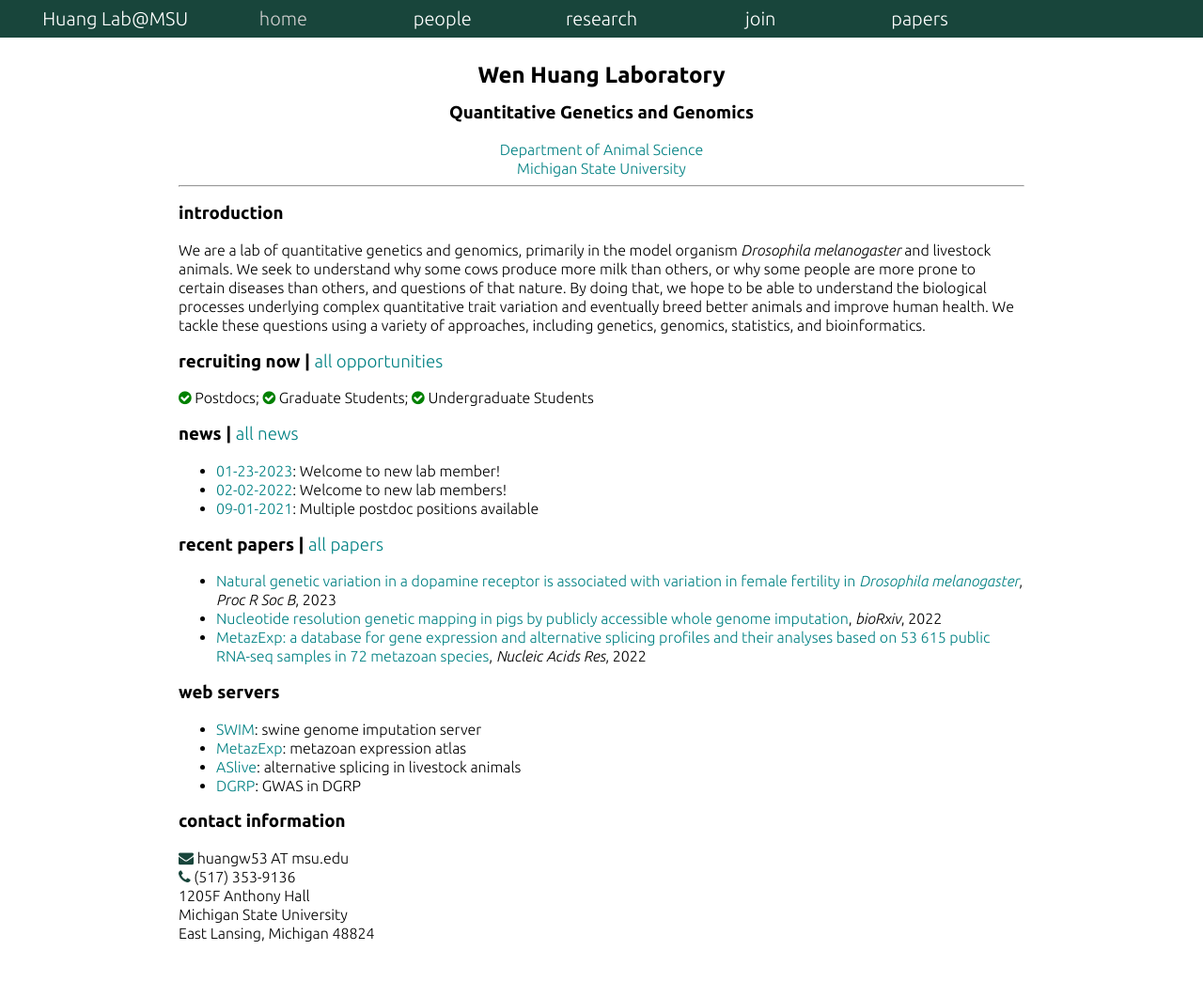
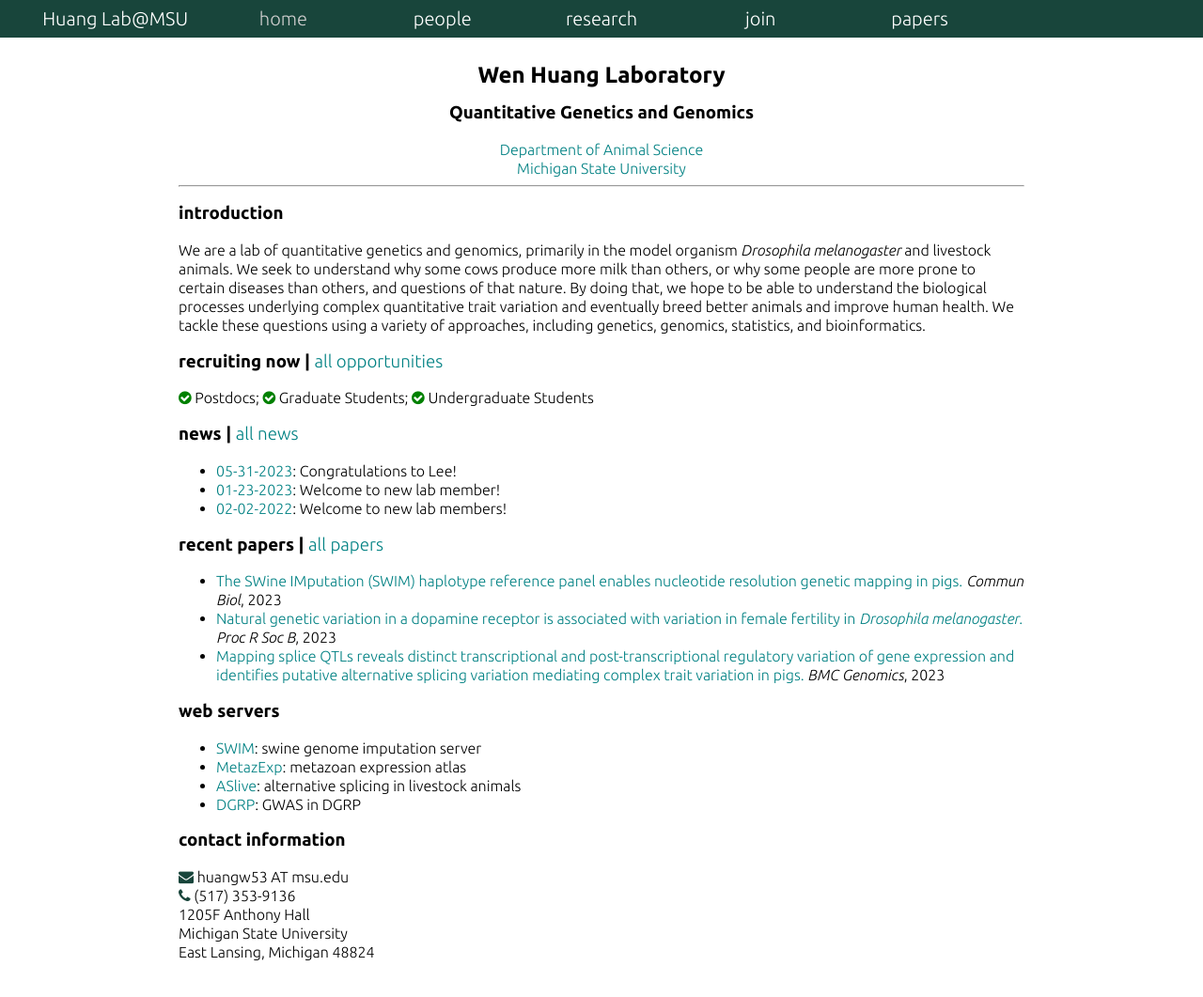
Before and after one commit to qgg-lab/qgg-lab.github.io, a Jekyll site: the page built from _pages/index.md, in a window 1280 px wide and 1089 px high. Shown: the top 1061 px of the window at 94% size. Built offline with Jekyll 4.4.1, drawn with Linux system fonts in a browser that asks for light colours; some web fonts are replaced.

Commit message:
may 2023 update

```diff
--- a/_pages/index.md
+++ b/_pages/index.md
@@ -35,9 +35,11 @@ We are a lab of quantitative genetics and genomics, primarily in the model organ
 </ul>
 
 ### recent papers | <a href="{{ site.baseurl }}/publications.html">all papers</a>
-- <a href="https://doi.org/10.1098/rspb.2023.0375" target="_blank">Natural genetic variation in a dopamine receptor is associated with variation in female fertility in <i>Drosophila melanogaster</i></a>, <i>Proc R Soc B</i>, 2023
-- <a href="https://www.biorxiv.org/content/10.1101/2022.05.18.492518v1" target="_blank">Nucleotide resolution genetic mapping in pigs by publicly accessible whole genome imputation</a>, <i>bioRxiv</i>, 2022
-- <a href="https://academic.oup.com/nar/advance-article/doi/10.1093/nar/gkab933/6413608" target="_blank">MetazExp: a database for gene expression and alternative splicing profiles and their analyses based on 53 615 public RNA-seq samples in 72 metazoan species</a>, <i>Nucleic Acids Res</i>, 2022
+
+- <a href="https://www.nature.com/articles/s42003-023-04933-9" target="_blank">The SWine IMputation (SWIM) haplotype reference panel enables nucleotide resolution genetic mapping in pigs.</a> <i>Commun Biol</i>, 2023
+- <a href="https://doi.org/10.1098/rspb.2023.0375" target="_blank">Natural genetic variation in a dopamine receptor is associated with variation in female fertility in <i>Drosophila melanogaster</i>.</a> <i>Proc R Soc B</i>, 2023
+- <a href="https://bmcgenomics.biomedcentral.com/articles/10.1186/s12864-023-09314-4" target="_blank">Mapping splice QTLs reveals distinct transcriptional and post-transcriptional regulatory variation of gene expression and identifies putative alternative splicing variation mediating complex trait variation in pigs.</a> <i>BMC Genomics</i>, 2023
+
 
 ### web servers
 
```
Also changed, not shown: _pages/people.md (+1 -0 lines), _pages/publications.md (+2 -1 lines), news/_posts/2023-05-31-lee-graduation.md (added, +10 -0 lines).
